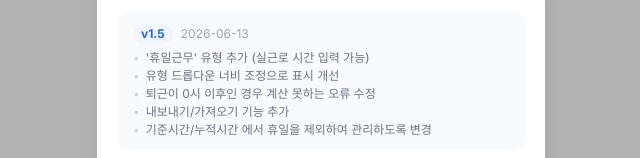
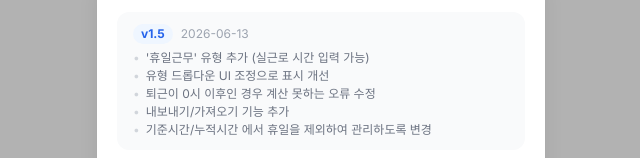
Before and after one commit to verandaaa/work-hours-calculator, a Next.js app: page /2 in a window 1280 px wide. Shown: the part 311-469 px from the top of the page, without its empty margins (319-959 px from the left). Built offline with nearby package versions, Linux system fonts and the light colour scheme.

Commit message:
패치노트 문구 변경

```diff
--- a/src/app/2/page.tsx
+++ b/src/app/2/page.tsx
@@ -254,7 +254,7 @@ const GUIDE_CONTENT = {
       date: "2026-06-13",
       changes: [
         "'휴일근무' 유형 추가 (실근로 시간 입력 가능)",
-        "유형 드롭다운 너비 조정으로 표시 개선",
+        "유형 드롭다운 UI 조정으로 표시 개선",
         "퇴근이 0시 이후인 경우 계산 못하는 오류 수정",
         "내보내기/가져오기 기능 추가",
         "기준시간/누적시간 에서 휴일을 제외하여 관리하도록 변경",
@@ -273,8 +273,8 @@ const GUIDE_CONTENT = {
       version: "v1.3",
       date: "2026-05-17",
       changes: [
-        "주말 유형 드롭다운 추가 (휴일/근무 선택)",
-        "주말을 '근무'로 변경하면 출퇴근 입력 가능",
+        "주말 유형 드롭다운 추가 (주말/주말근무 선택)",
+        "주말을 '주말근무'로 변경하면 출퇴근 입력 가능",
       ],
     },
     {
```
